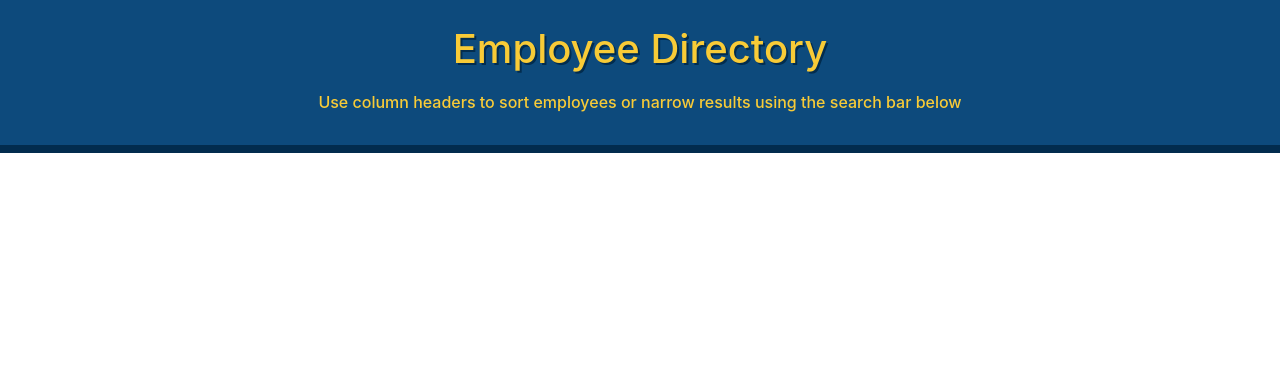
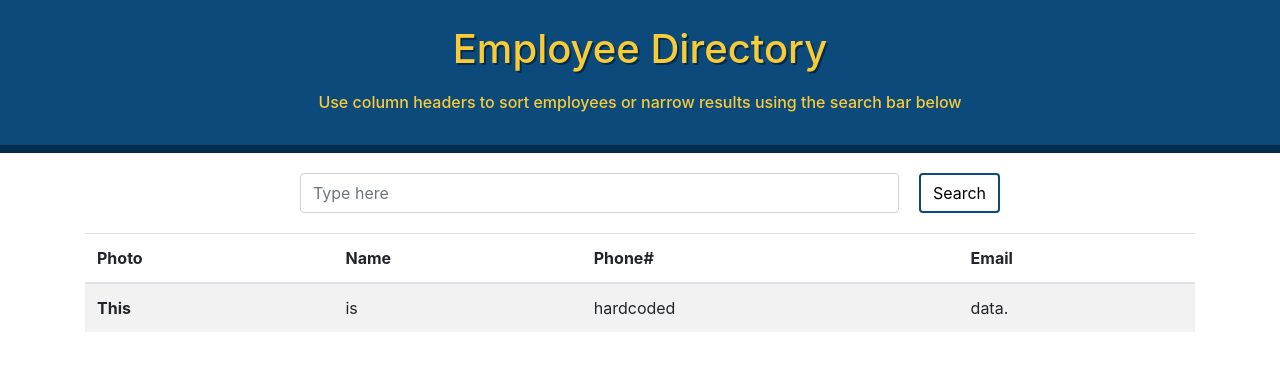
Before and after one commit to p-hsu/employee-directory-REACT, a React (Create React App) app: page / in a window 1280 px wide. Shown: the top 370 px of the page. Built offline with nearby package versions, Linux system fonts and the light colour scheme.

Commit message:
Main section rendered with hardcoded data

```diff
--- a/src/App.js
+++ b/src/App.js
@@ -1,13 +1,27 @@
-import React from "react";
+import React, {useState} from "react";
 import Header from "./components/Header";
-// import Main from "./components/Main"
+import Main from "./components/Main";
+import Search from "./components/Search";
+import EmployeeContainer from "./components/EmployeeContainer";
 import './App.css';
 
 function App() {
+
+  const [search, setSearch] = useState("");
+
   return (
     <>
       <Header />
-      {/* <Main /> */}
+      <Main>
+        <Search
+          search = {search}
+          setSearch = {setSearch}
+        />
+
+        <EmployeeContainer
+          search = {search}
+        />
+      </Main>
     </>
   );
 }
--- a/src/components/EmployeeContainer/index.js
+++ b/src/components/EmployeeContainer/index.js
@@ -0,0 +1,28 @@
+import React from "react";
+import EmployeeData from "../EmployeeData";
+// import API from "../../utils/API";
+
+function EmployeeContainer() {
+    return (
+    <div className="container">
+        <table class="table table-striped">
+            <thead>
+                <tr>
+                <th scope="col">Photo</th>
+                <th scope="col">Name</th>
+                <th scope="col">Phone#</th>
+                <th scope="col">Email</th>
+                </tr>
+            </thead>
+            <tbody>
+                <EmployeeData />
+            </tbody>
+        </table>
+    </div>
+
+
+
+    );
+}
+
+export default EmployeeContainer;
--- a/src/components/EmployeeData/index.js
+++ b/src/components/EmployeeData/index.js
@@ -0,0 +1,17 @@
+import React from "react";
+import "./style.css";
+
+function EmployeeData () {
+    return (
+        <>
+            <tr>
+            <th scope="row">This</th>
+            <td>is</td>
+            <td>hardcoded</td>
+            <td>data.</td>
+            </tr>
+        </>
+    );
+}
+
+export default EmployeeData;
--- a/src/components/Main/index.js
+++ b/src/components/Main/index.js
@@ -0,0 +1,8 @@
+import React from "react";
+import "./style.css";
+
+function Main(props) {
+    return <main>{props.children}</main>
+}
+
+export default Main;
--- a/src/components/Search/index.js
+++ b/src/components/Search/index.js
@@ -0,0 +1,20 @@
+import React from "react";
+import "./style.css";
+
+function Search({search, setSearch}) {
+    return (
+        <form className="d-flex">
+            <input
+                value={search}
+                onChange={e => setSearch(e.target.value)}
+                className="form-control"
+                type="text"
+                placeholder="Type here"
+                aria-label="Search"
+            />
+            <button className="btn btn-outline-secondary">Search</button>
+        </form>
+    )
+}
+
+export default Search;
--- a/src/components/Search/style.css
+++ b/src/components/Search/style.css
@@ -0,0 +1,24 @@
+form {
+    margin: 20px 280px 20px 300px;
+}
+
+.form-control {
+    margin-right: 20px;
+}
+
+.form-control:focus {
+    color: black;
+    border-color: rgb(40, 104, 156);
+    box-shadow: inset 0 0 1px 2px rgb(16, 92, 155);
+}
+
+.btn {
+    color: black;
+    border: rgb(13, 74, 124) 2px solid;
+}
+
+.btn:hover {
+    color: rgb(248, 203, 55);
+    background-color:rgb(13, 74, 124);
+    border:  rgb(2, 44, 78) 2px solid;
+}
```
